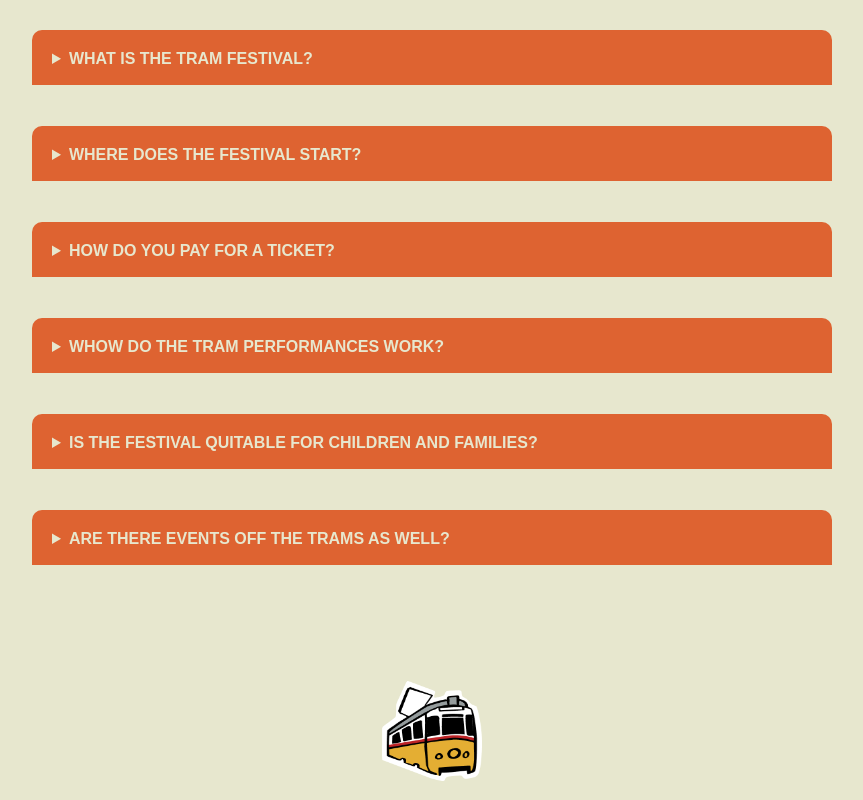
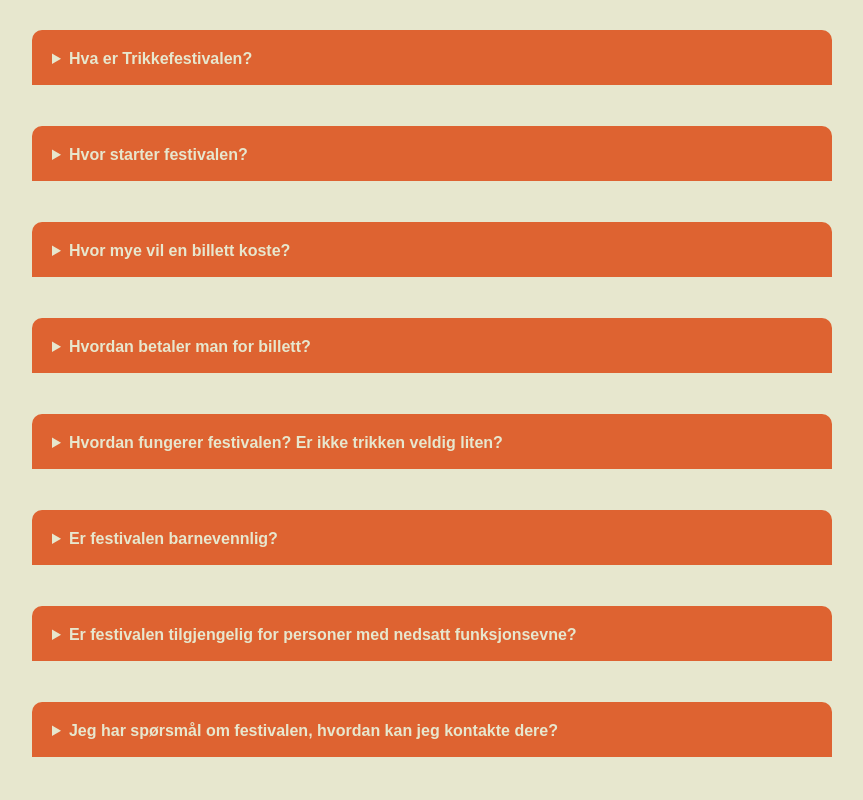
Before and after one commit to KWaloen/trikkefestivalen_next, a Next.js app: page /faqs in a window 1280 px wide. Shown: the part 360-1160 px from the top of the page, without its empty margins (208-1071 px from the left). Built offline with nearby package versions, Linux system fonts and the light colour scheme; a web font is replaced by a local one.

Commit message:
update FAQ!

```diff
--- a/src/app/faqs/page.js
+++ b/src/app/faqs/page.js
@@ -73,65 +73,91 @@ export default function Home() {
                 <details className={styles.faqItem}>
                     <summary className = {styles.question}>
 
-                        WHAT IS THE TRAM FESTIVAL?
+                        Hva er Trikkefestivalen?
 
                     </summary>
                     <div className={styles.answer}>
-                        Lorem ipsum dolor sit amet, consectetur adipiscing elit, sed do eiusmod tempor incididunt ut labore et dolore magna aliqua. Ut enim ad minim veniam, quis nostrud exercitation ullamco laboris nisi ut aliquip ex ea commodo consequat. Duis aute irure dolor in reprehenderit in voluptate velit esse cillum dolore eu fugiat nulla pariatur. Excepteur sint occaecat cupidatat non proident, sunt in culpa qui officia deserunt mollit anim id est laborum.
+                        I år (2025) arrangerer vi for første gang Trikkefestivalen, en lokal musikkfestival hvor vi kombinerer den historiske trikken med moderne musikk!
+                        Seks lokale, unge artister vil i løpet av en dag fremføre musikk mens trikken beveger seg til og fra Café Opera over Høyden til Teknisk museum på Møhlenpris
                     </div>
                 </details>
 
                  <details className={styles.faqItem}>
                     <summary className = {styles.question}>
 
-                        WHERE DOES THE FESTIVAL START?
+                        Hvor starter festivalen?
 
                     </summary>
                     <div className={styles.answer}>
-                        Lorem ipsum dolor sit amet, consectetur adipiscing elit, sed do eiusmod tempor incididunt ut labore et dolore magna aliqua. Ut enim ad minim veniam, quis nostrud exercitation ullamco laboris nisi ut aliquip ex ea commodo consequat. Duis aute irure dolor in reprehenderit in voluptate velit esse cillum dolore eu fugiat nulla pariatur. Excepteur sint occaecat cupidatat non proident, sunt in culpa qui officia deserunt mollit anim id est laborum.
+                        Festivalen starter og ender hvor trikken vanligivis starter og ender, nemlig på Engen (foran DNS, i nærheten av Café Opera) eller foran Teknisk Musuem på Møhlenpris. Sjekk programmet vårt for mer informasjon om hvilken strekning artist spiller.
+                    </div>
+                </details>
+
+                <details className={styles.faqItem}>
+                    <summary className = {styles.question}>
+
+                        Hvor mye vil en billett koste?
+
+                    </summary>
+                    <div className={styles.answer}>
+                        Vi jobber med å finne en løsning for billettpriser. Hold øynene åpne for mer informasjon!
                     </div>
                 </details>
 
                  <details className={styles.faqItem}>
                     <summary className = {styles.question}>
 
-                        HOW DO YOU PAY FOR A TICKET?
+                        Hvordan betaler man for billett?
 
                     </summary>
                     <div className={styles.answer}>
-                        Lorem ipsum dolor sit amet, consectetur adipiscing elit, sed do eiusmod tempor incididunt ut labore et dolore magna aliqua. Ut enim ad minim veniam, quis nostrud exercitation ullamco laboris nisi ut aliquip ex ea commodo consequat. Duis aute irure dolor in reprehenderit in voluptate velit esse cillum dolore eu fugiat nulla pariatur. Excepteur sint occaecat cupidatat non proident, sunt in culpa qui officia deserunt mollit anim id est laborum.
+                        Billetter kan kjøpes på nettsiden vår på forhånd eller foran trikken før hver konsert. Vi holder på å fikse en løsning for dette, så hold øynene åpne for mer informasjon!
                     </div>
                 </details>
 
                  <details className={styles.faqItem}>
                     <summary className = {styles.question}>
 
-                        WHOW DO THE TRAM PERFORMANCES WORK?
+                        Hvordan fungerer festivalen? Er ikke trikken veldig liten?
 
                     </summary>
                     <div className={styles.answer}>
-                        Lorem ipsum dolor sit amet, consectetur adipiscing elit, sed do eiusmod tempor incididunt ut labore et dolore magna aliqua. Ut enim ad minim veniam, quis nostrud exercitation ullamco laboris nisi ut aliquip ex ea commodo consequat. Duis aute irure dolor in reprehenderit in voluptate velit esse cillum dolore eu fugiat nulla pariatur. Excepteur sint occaecat cupidatat non proident, sunt in culpa qui officia deserunt mollit anim id est laborum.
+                        Svaret er ja; trikken er veldig liten.
+                        Det vil si at det vil være begrenset plass til både publikum og artister. Vi anbefaler derfor å både kjøpe billett tidlig eller komme tidlig for å sikre seg plass, og å være forberedt på en intim konsertopplevelse.
                     </div>
                 </details>
 
                  <details className={styles.faqItem}>
                     <summary className = {styles.question}>
 
-                        IS THE FESTIVAL QUITABLE FOR CHILDREN AND FAMILIES?
-
+                        Er festivalen barnevennlig?
                     </summary>
                     <div className={styles.answer}>
-                        Lorem ipsum dolor sit amet, consectetur adipiscing elit, sed do eiusmod tempor incididunt ut labore et dolore magna aliqua. Ut enim ad minim veniam, quis nostrud exercitation ullamco laboris nisi ut aliquip ex ea commodo consequat. Duis aute irure dolor in reprehenderit in voluptate velit esse cillum dolore eu fugiat nulla pariatur. Excepteur sint occaecat cupidatat non proident, sunt in culpa qui officia deserunt mollit anim id est laborum.
+                        Ja, festivalen er barnevennlig! Vi oppfordrer familier til å ta med barna sine for en morsom og minneverdig opplevelse. Barn under 12 år kan delta gratis i følge med en betalende voksen. <br />
+                        <br />
+
+                        <p>Grunnet trikkens begrensede plass, må alle barn ha en billett for å delta.
+                        Vi anbefaler at barn under 12 år sitter på fanget til en voksen.</p>
                     </div>
                 </details>
 
                  <details className={styles.faqItem}>
                     <summary className = {styles.question}>
 
-                        ARE THERE EVENTS OFF THE TRAMS AS WELL?
+                        Er festivalen tilgjengelig for personer med nedsatt funksjonsevne?
                     </summary>
                     <div className={styles.answer}>
-                        Lorem ipsum dolor sit amet, consectetur adipiscing elit, sed do eiusmod tempor incididunt ut labore et dolore magna aliqua. Ut enim ad minim veniam, quis nostrud exercitation ullamco laboris nisi ut aliquip ex ea commodo consequat. Duis aute irure dolor in reprehenderit in voluptate velit esse cillum dolore eu fugiat nulla pariatur. Excepteur sint occaecat cupidatat non proident, sunt in culpa qui officia deserunt mollit anim id est laborum.
+                        Vi holder på å utrede dette. Hvis du har spesifikke behov eller spørsmål, vennligst ta kontakt med oss på trikkfestivalen@gmail.com, så skal vi gjøre vårt beste for å imøtekomme dem.
+                    </div>
+                </details>
+
+                <details className={styles.faqItem}>
+                    <summary className = {styles.question}>
+
+                        Jeg har spørsmål om festivalen, hvordan kan jeg kontakte dere?
+                    </summary>
+                    <div className={styles.answer}>
+                        Du kan kontakte oss på trikkfestivalen@gmail.com for spørsmål om festivalen.
                     </div>
                 </details>
 
```
